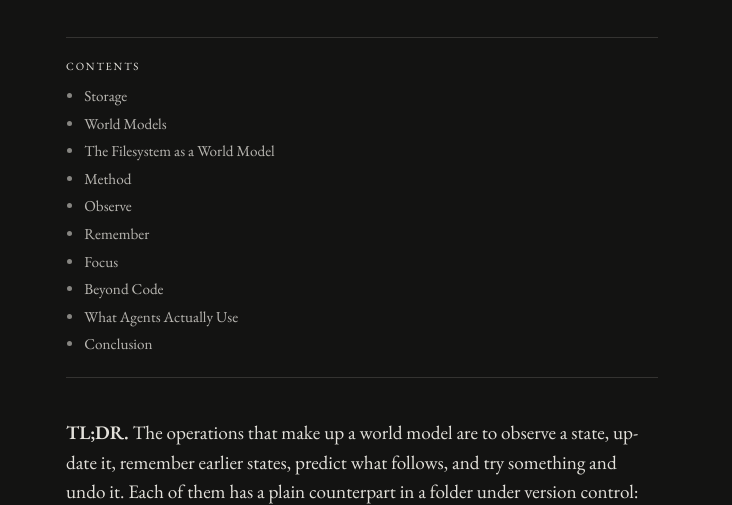
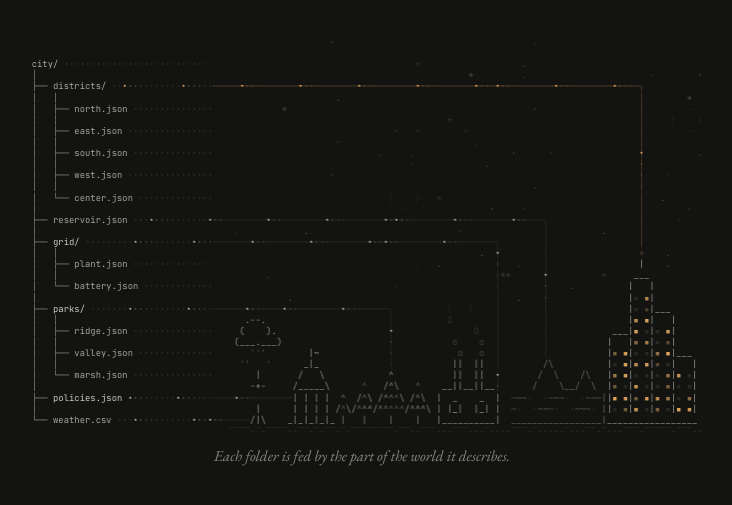
Before and after one commit to VishiATChoudhary/VishiATChoudhary.github.io, a plain HTML site: page notes/a-filesystem-with-history-is-a-world-model.html in a window 1280 px wide. Shown: the part 274-779 px from the top of the page, without its empty margins (278-1010 px from the left). Drawn offline with nearby package versions, Linux system fonts and the light colour scheme.

Commit message:
Add animated ASCII skyline header to the filesystem post
A file tree on the left and the world it describes on the right
(weather mast, town hall, forest, power plant, reservoir, city), with
data flowing from each place into its folder. Pauses off-screen and
respects reduced motion.

Co-Authored-By: Claude Opus 5.5 <noreply@anthropic.com>

```diff
--- a/assets/site.css
+++ b/assets/site.css
@@ -207,3 +207,8 @@ h1, h2, h3 { font-style: normal; overflow-wrap: anywhere; min-width: 0; }
 @keyframes fs-grow { from { transform: scaleX(0); } to { transform: scaleX(1); } }
 @keyframes fs-draw { from { stroke-dashoffset: 1200; } to { stroke-dashoffset: 0; } }
 @keyframes fs-fade { from { opacity: 0; } to { opacity: 0.7; } }
+
+/* ---------- animated header ---------- */
+.hero { position: relative; left: 50%; transform: translateX(-50%); width: min(94vw, 72rem); margin: 0 0 var(--space-xl); }
+.hero canvas { display: block; margin: 0 auto; }
+.hero figcaption { margin-top: var(--space-xs); text-align: center; color: var(--color-ink-3); font-style: italic; font-size: var(--text-sm); }
--- /dev/null
+++ b/assets/skyline.js
@@ -0,0 +1,201 @@
+/* Animated ASCII header: a file tree and the world it describes. Drawn on <canvas class="skyline">. */
+const W = 128, H = 36, SPLIT = 36, GROUND = 34;
+const cv = document.querySelector("canvas.skyline");
+if (cv) {
+const ctx = cv.getContext("2d");
+const css = n => getComputedStyle(document.documentElement).getPropertyValue(n).trim();
+let C = {};
+const loadColors = () => C = { ink: css("--color-ink"), ink2: css("--color-ink-2"), ink3: css("--color-ink-3"), acc: css("--color-accent") };
+
+// ---------- deterministic randomness ----------
+const hash = (x, y) => { let h = (x * 374761393 + y * 668265263) ^ 0x5bd1e995; h = Math.imul(h ^ (h >>> 13), 1274126177); return ((h ^ (h >>> 16)) >>> 0) / 4294967295; };
+
+// ---------- static layer ----------
+const S = Array.from({ length: H }, () => Array.from({ length: W }, () => null));   // [ch, color, alpha]
+const put = (r, c, ch, col = "ink3", a = 1) => { if (r >= 0 && r < H && c >= 0 && c < W && ch !== " ") S[r][c] = [ch, col, a]; };
+const art = (rows, top, left, col, a) => rows.forEach((row, i) => [...row].forEach((ch, j) => put(top + i, left + j, ch, col, a)));
+
+// the tree
+const listing = [
+  "city/", "├── districts/", "│   ├── north.json", "│   ├── east.json", "│   ├── south.json", "│   ├── west.json",
+  "│   └── center.json", "├── reservoir.json", "├── grid/", "│   ├── plant.json", "│   └── battery.json", "├── parks/",
+  "│   ├── ridge.json", "│   ├── valley.json", "│   └── marsh.json", "├── policies.json", "└── weather.csv"];
+const rowOf = i => GROUND - (listing.length - 1 - i) * 2;   // the last file sits on the city's floor
+const nameEnd = {};
+listing.forEach((s, i) => {
+  const r = rowOf(i), chars = [...s];
+  chars.forEach((ch, c) => put(r, 2 + c, ch, /[│├└─]/.test(ch) ? "ink3" : "ink2"));
+  const lead = s.match(/^[│ ]*/)[0];
+  [...lead].forEach((ch, c) => { if (ch === "│") put(r - 1, 2 + c, "│", "ink3"); });
+  if (/^[├]/.test(s) && i < listing.length - 1) put(r + 1, 2, "│", "ink3");
+  nameEnd[i] = 2 + chars.length;
+  for (let c = nameEnd[i] + 1; c < SPLIT; c++) put(r, c, "·", "ink3", 0.35);
+});
+for (let r = 2; r < rowOf(16); r++) if (!S[r][2]) put(r, 2, "│", "ink3");
+for (let r = rowOf(1) + 1; r < rowOf(6); r++) if (!S[r][6]) put(r, 6, "│", "ink3");
+for (let r = rowOf(8) + 1; r < rowOf(10); r++) if (!S[r][6]) put(r, 6, "│", "ink3");
+for (let r = rowOf(11) + 1; r < rowOf(14); r++) if (!S[r][6]) put(r, 6, "│", "ink3");
+
+// ground
+for (let c = 39; c < W; c++) put(GROUND + 1, c, hash(c, 1) > 0.5 ? "‾" : "-", "ink3", 0.35);
+
+// weather mast with a cloud
+const WEATHER = ["  .--.   ", " (    ). ", "(___.___)", "         ", "         ", "    |    ", "   -+-   ", "    |    ", "    |    ", "   /|\\   "];
+const WX = 40, WT = GROUND - WEATHER.length + 1;
+art(WEATHER, WT, WX, "ink2", 0.8);
+// town hall
+const HALL = ["    |    ", "   _|_   ", "  /   \\  ", " /_____\\ ", " | | | | ", " | | | | ", "_|_|_|_|_"];
+const HX = 50, HT = GROUND - HALL.length + 1;
+art(HALL, HT, HX, "ink2", 0.8);
+// forest
+const trees = [{ c: 64, n: 3 }, { c: 69, n: 4 }, { c: 74, n: 3 }, { c: 60, n: 2 }];
+const leaves = [];
+trees.forEach(t => {
+  for (let i = 0; i < t.n; i++) {
+    const r = GROUND - t.n + i, w = 2 * i + 1;
+    for (let j = 0; j < w; j++) {
+      const c = t.c - i + j, ch = i === 0 ? "^" : j === 0 ? "/" : j === w - 1 ? "\\" : "^";
+      if (ch === "^") leaves.push([r, c]); else put(r, c, ch, "ink2", 0.75);
+    }
+  }
+  put(GROUND, t.c, "|", "ink3");
+});
+// power plant
+const PLANT = ["   ||  ||   ", "   ||  ||   ", " __||__||__ ", "|  _    _  |", "| |_|  |_| |", "|__________|"];
+const PX = 78, PT = GROUND - PLANT.length + 1;
+art(PLANT, PT, PX, "ink2", 0.8);
+const chimneys = [PX + 4, PX + 8];
+// reservoir with hills behind
+const RES = ["      /\\          ", "     /  \\    /\\   ", "    /    \\__/  \\  ", "                 |", "                 |", "_________________|"];
+const RX = 92, RT = GROUND - RES.length + 1;
+art(RES, RT, RX, "ink3", 0.8);
+// city
+const buildings = [{ x: 110, w: 5, h: 9 }, { x: 114, w: 5, h: 14 }, { x: 118, w: 5, h: 11 }, { x: 122, w: 5, h: 7 }];
+const windows = [];
+buildings.forEach(b => {
+  const top = GROUND - b.h + 1;
+  for (let c = b.x + 1; c < b.x + b.w - 1; c++) put(top, c, "_", "ink2", 0.85);
+  for (let r = top + 1; r <= GROUND; r++) { put(r, b.x, "|", "ink2", 0.85); put(r, b.x + b.w - 1, "|", "ink2", 0.85); }
+  for (let r = top + 2; r < GROUND; r++) for (let c = b.x + 1; c < b.x + b.w - 1; c += 2) windows.push([r, c, hash(r, c), 0.04 + hash(c, r) * 0.08]);
+  for (let c = b.x; c < b.x + b.w; c++) put(GROUND, c, "_", "ink2", 0.85);
+});
+const tallest = buildings[1], ANT = GROUND - tallest.h;
+put(ANT, tallest.x + 2, "|", "ink2", 0.85);
+
+// ---------- data routes: from each place up, then left along its folder row into the name ----------
+const routes = [];
+function route(i, x, fromRow, accent) {
+  const r = rowOf(i), cells = [];
+  for (let y = fromRow; y > r; y--) cells.push([y, x, "│"]);
+  if (fromRow > r) cells.push([r, x, "╮"]);
+  for (let c = x - (fromRow > r ? 1 : 0); c >= SPLIT; c--) cells.push([r, c, "─"]);
+  for (let c = SPLIT - 1; c > nameEnd[i]; c--) cells.push([r, c, null]);     // ride the dotted leader into the name
+  routes.push({ i, cells, accent, last: -1, pulse: -1e9, speed: accent ? 9 : 6 + hash(i, 3) * 3 });
+  cells.forEach(([y, c, ch]) => { if (ch) put(y, c, ch, accent ? "acc" : "ink3", accent ? 0.35 : 0.22); });
+}
+route(16, WX + 2, GROUND - 1, false);                   // weather.csv  <- mast
+route(15, HX, HT + 3, false);                           // policies.json <- town hall
+route(11, 69, GROUND - 5, false);                       // parks/  <- forest
+route(8, PX + 11, PT + 2, false);                       // grid/   <- power plant
+route(7, RX + 6, RT - 1, false);                        // reservoir.json <- reservoir
+route(1, tallest.x + 2, ANT - 2, true);                 // districts/ <- city
+
+// stars, kept off the routes and the art
+const taken = (r, c) => S[r][c] !== null;
+const stars = [];
+for (let r = 0; r < 24; r++) for (let c = 40; c < W; c++) if (!taken(r, c) && hash(c * 3, r * 7) > 0.965) stars.push([r, c, hash(r, c) > 0.8 ? "*" : hash(c, r) > 0.5 ? "·" : ".", hash(c, r * 2)]);
+
+// ---------- drawing ----------
+let cw = 10, ch = 18, fs = 16, X0 = 0;
+function fit() {
+  const dpr = devicePixelRatio || 1, avail = cv.parentElement.clientWidth;
+  X0 = avail < 700 ? 38 : 0;                         // narrow screens: skyline only
+  const cols = W - X0;
+  fs = Math.min(avail / (cols * 0.6), (innerHeight * 0.5) / (H * 1.25)); cw = fs * 0.6; ch = fs * 1.25;   // never taller than half the screen
+  cv.width = Math.round(cols * cw * dpr); cv.height = Math.round(H * ch * dpr);
+  cv.style.width = cols * cw + "px"; cv.style.height = H * ch + "px";
+  ctx.setTransform(dpr, 0, 0, dpr, 0, 0);
+  ctx.font = `300 ${fs}px "JetBrains Mono", ui-monospace, Menlo, monospace`;
+  ctx.textBaseline = "middle"; ctx.textAlign = "center";
+}
+const draw = (r, c, s, col, a) => { if (c < X0) return; ctx.globalAlpha = a; ctx.fillStyle = C[col] || col; ctx.fillText(s, (c - X0) * cw + cw / 2, r * ch + ch / 2); };
+
+function frame(now) {
+  const t = now / 1000;
+  ctx.clearRect(0, 0, cv.width, cv.height);
+  // stars twinkle
+  for (const [r, c, s, ph] of stars) draw(r, c, s, "ink3", 0.15 + 0.45 * (0.5 + 0.5 * Math.sin(t * (0.6 + ph) + ph * 40)));
+  // a slow cloud drifting across the sky
+  for (let k = 0; k < 2; k++) {
+    const y = 6 + k * 7, x0 = 40 + ((-(t * (1.2 + k * 0.5)) + k * 37) % 88 + 88) % 88;
+    ["  .--.", "(    )--.", "`-----'"].forEach((row, i) => [...row].forEach((s, j) => {
+      const c = Math.round(x0 + j); if (s !== " " && c >= 40 && c < W && !taken(y + i, c)) draw(y + i, c, s, "ink3", 0.16);
+    }));
+  }
+  // static layer, with labels pulsing when data arrives
+  const pulse = {};
+  for (const ro of routes) pulse[ro.i] = Math.max(0, 1 - (t - ro.pulse) / 0.9);
+  for (let r = 0; r < H; r++) for (let c = 0; c < W; c++) {
+    const v = S[r][c]; if (!v) continue;
+    let [s, col, a] = v;
+    const li = (r - rowOf(0)) / 2;
+    if (c < SPLIT && Number.isInteger(li) && pulse[li] > 0 && c > 2 && c < nameEnd[li] && !/[│├└─]/.test(s)) {
+      const p = pulse[li], acc = routes.find(x => x.i === li).accent;
+      draw(r, c, s, acc ? "acc" : "ink", Math.min(1, a + p)); continue;
+    }
+    draw(r, c, s, col, a);
+  }
+  // rain under the cloud, now and then
+  const raining = Math.sin(t * 0.25) > 0.1;
+  if (raining) for (let i = 0; i < 6; i++) { const c = WX + 1 + i, r = WT + 3 + Math.floor((t * 6 + hash(i, 9) * 9) % 2); draw(r, c, "'", "ink3", 0.55); }
+  // town hall flag
+  draw(HT - 0, HX + 5, Math.floor(t * 2) % 2 ? ">" : "~", "ink2", 0.85);
+  // leaves breathe
+  for (const [r, c] of leaves) draw(r, c, "^", "ink2", 0.45 + 0.35 * (0.5 + 0.5 * Math.sin(t * 0.9 + c * 0.7 + r)));
+  // smoke rises and fades
+  chimneys.forEach((x, k) => {
+    for (let p = 0; p < 5; p++) {
+      const age = ((t * 0.7 + p / 5 + k * 0.37) % 1), r = PT - 1 - Math.floor(age * 6), c = x + Math.round(-age * 3 + Math.sin(t + p) * 0.5);
+      draw(r, c, age < 0.3 ? "o" : age < 0.65 ? "O" : "(", "ink3", 0.6 * (1 - age));
+    }
+  });
+  // plant windows hum
+  [[PT + 4, PX + 3], [PT + 4, PX + 8]].forEach(([r, c], k) => draw(r, c, "_", "acc", 0.35 + 0.3 * Math.sin(t * 3 + k)));
+  // water ripples
+  for (let r = RT + 3; r < GROUND; r++) for (let c = RX; c < RX + 17; c++) {
+    const v = Math.sin(c * 0.9 - t * 1.6 + r * 2);
+    draw(r, c, v > 0.35 ? "~" : v > -0.4 ? "-" : " ", "ink3", 0.35 + 0.3 * v);
+  }
+  // city windows light up and go dark, each on its own slow cycle
+  for (const [r, c, ph, f] of windows) {
+    const on = 0.5 + 0.5 * Math.sin(t * f * 6.283 + ph * 40);
+    const lit = Math.max(0, (on - 0.35) / 0.65);
+    draw(r, c, "▪", "ink3", 0.18);
+    if (lit > 0) draw(r, c, "▪", "acc", lit * 0.95);
+  }
+  draw(ANT - 1, tallest.x + 2, "*", "acc", 0.3 + 0.7 * (Math.sin(t * 2.2) > 0.6 ? 1 : 0));
+  // data flowing from the places into the folders
+  for (const ro of routes) {
+    const n = ro.cells.length, gap = 11, k = Math.ceil(n / gap);
+    const head0 = t * ro.speed;
+    for (let j = 0; j < k; j++) {
+      const pos = (head0 + j * gap) % n, idx = Math.floor(pos);
+      for (let tr = 0; tr < 4; tr++) {
+        const q = idx - tr; if (q < 0) break;
+        const [r, c] = ro.cells[q];
+        draw(r, c, tr === 0 ? "•" : "·", ro.accent ? "acc" : "ink2", tr === 0 ? 0.95 : 0.5 - tr * 0.12);
+      }
+      if (idx >= n - 1 && ro.last !== Math.floor((head0 + j * gap) / n) * 100 + j) { ro.last = Math.floor((head0 + j * gap) / n) * 100 + j; ro.pulse = t; }
+    }
+  }
+  ctx.globalAlpha = 1;
+}
+
+const reduce = matchMedia("(prefers-reduced-motion: reduce)").matches;
+let lastT = 0, visible = true, started = false;
+function loop(now) { if (visible && now - lastT > 33) { frame(now); lastT = now; } requestAnimationFrame(loop); }
+new IntersectionObserver(es => { visible = es[0].isIntersecting; }).observe(cv);   // stop drawing when scrolled away
+document.fonts.ready.then(() => { loadColors(); fit(); if (reduce) frame(4000); else if (!started) { started = true; requestAnimationFrame(loop); } });
+addEventListener("resize", () => { fit(); if (reduce) frame(4000); });
+new MutationObserver(() => { loadColors(); if (reduce) frame(4000); }).observe(document.documentElement, { attributes: true, attributeFilter: ["data-theme"] });
+}
--- a/notes/a-filesystem-with-history-is-a-world-model.html
+++ b/notes/a-filesystem-with-history-is-a-world-model.html
@@ -11,7 +11,7 @@ model">
 <link rel="preconnect" href="https://fonts.googleapis.com">
 <link rel="preconnect" href="https://fonts.gstatic.com" crossorigin>
 <link rel="stylesheet" href="https://fonts.googleapis.com/css2?family=EB+Garamond:ital,wght@0,400..600;1,400..600&display=swap">
-<link rel="stylesheet" href="../assets/site.css?v=4">
+<link rel="stylesheet" href="../assets/site.css?v=5">
 <script src="../assets/theme.js" defer></script>
 </head>
 <body>
@@ -30,6 +30,17 @@ model">
       <h1>A filesystem with history is a world model</h1>
       <div class="meta">November 2026 · 15 min read</div>
     </header>
+    <link rel="stylesheet" href="https://fonts.googleapis.com/css2?family=JetBrains+Mono:wght@300&display=swap">
+    <figure class="hero">
+      <canvas class="skyline" role="img" aria-label="A file tree on the
+left. On the right an ASCII skyline of a weather mast, a town hall, a
+forest, a power plant, a reservoir and a city whose windows light up and
+go dark. Dots of data flow from each place back into its
+folder."></canvas>
+      <figcaption>Each folder is fed by the part of the world it
+describes.</figcaption>
+    </figure>
+    <script src="../assets/skyline.js" defer></script>
     <nav class="toc" aria-label="Contents">
       <p class="toc-label">Contents</p>
 <ul>
```
Also changed, not shown: notes/benchmarking-self-evolving-agents.html (+1 -1 lines), templates/note.html (+9 -1 lines), 1 other file.
